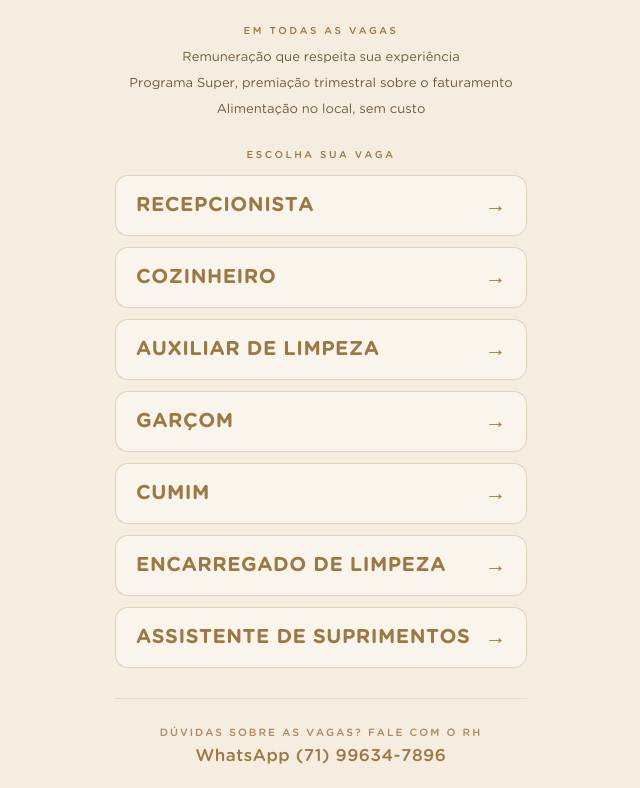
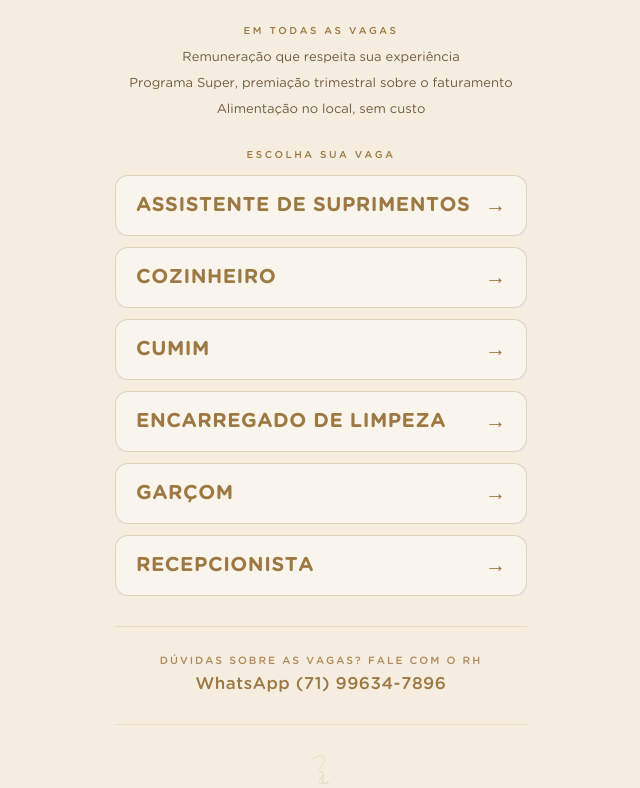
Before and after one commit to grupoa7/vagas-blue, a plain HTML site: page index.html in a window 1280 px wide. Shown: the part 337-1125 px from the top of the page, without its empty margins (319-959 px from the left). Drawn offline with Linux system fonts and the light colour scheme.

Commit message:
hub: remove Auxiliar de Limpeza e ordena vagas alfabeticamente

```diff
--- a/index.html
+++ b/index.html
@@ -65,20 +65,12 @@
 
   <div class="secao">Escolha sua vaga</div>
   <div class="vagas">
-      <a class="vaga" href="detalhes-vaga-recepcionista.html">
-        <span class="cargo">RECEPCIONISTA</span>
+      <a class="vaga" href="detalhes-vaga-assistente-suprimentos.html">
+        <span class="cargo">ASSISTENTE DE SUPRIMENTOS</span>
         <span class="arrow">&rarr;</span>
       </a>
       <a class="vaga" href="detalhes-vaga-cozinheiro.html">
         <span class="cargo">COZINHEIRO</span>
-        <span class="arrow">&rarr;</span>
-      </a>
-      <a class="vaga" href="detalhes-vaga-asg.html">
-        <span class="cargo">AUXILIAR DE LIMPEZA</span>
-        <span class="arrow">&rarr;</span>
-      </a>
-      <a class="vaga" href="detalhes-vaga-garcom.html">
-        <span class="cargo">GARÇOM</span>
         <span class="arrow">&rarr;</span>
       </a>
       <a class="vaga" href="detalhes-vaga-cumim.html">
@@ -89,10 +81,15 @@
         <span class="cargo">ENCARREGADO DE LIMPEZA</span>
         <span class="arrow">&rarr;</span>
       </a>
-      <a class="vaga" href="detalhes-vaga-assistente-suprimentos.html">
-        <span class="cargo">ASSISTENTE DE SUPRIMENTOS</span>
+      <a class="vaga" href="detalhes-vaga-garcom.html">
+        <span class="cargo">GARÇOM</span>
         <span class="arrow">&rarr;</span>
       </a>
+      <a class="vaga" href="detalhes-vaga-recepcionista.html">
+        <span class="cargo">RECEPCIONISTA</span>
+        <span class="arrow">&rarr;</span>
+      </a>
+
   </div>
 
   <div class="help-block">
```
